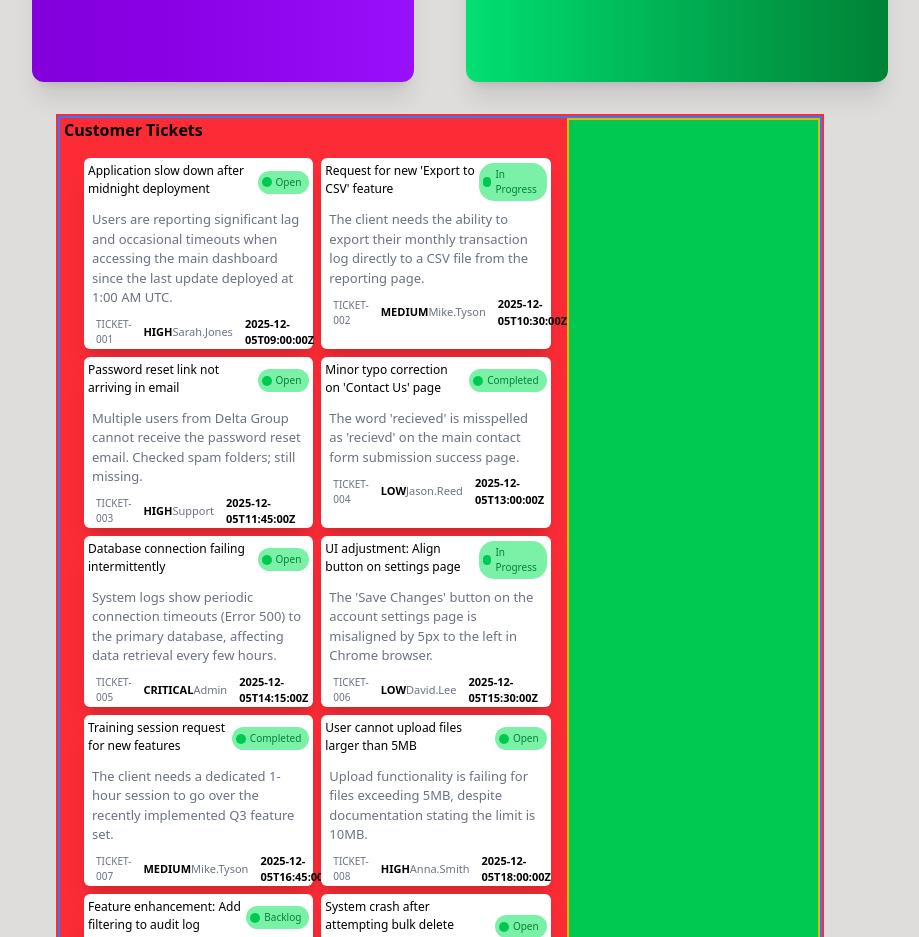
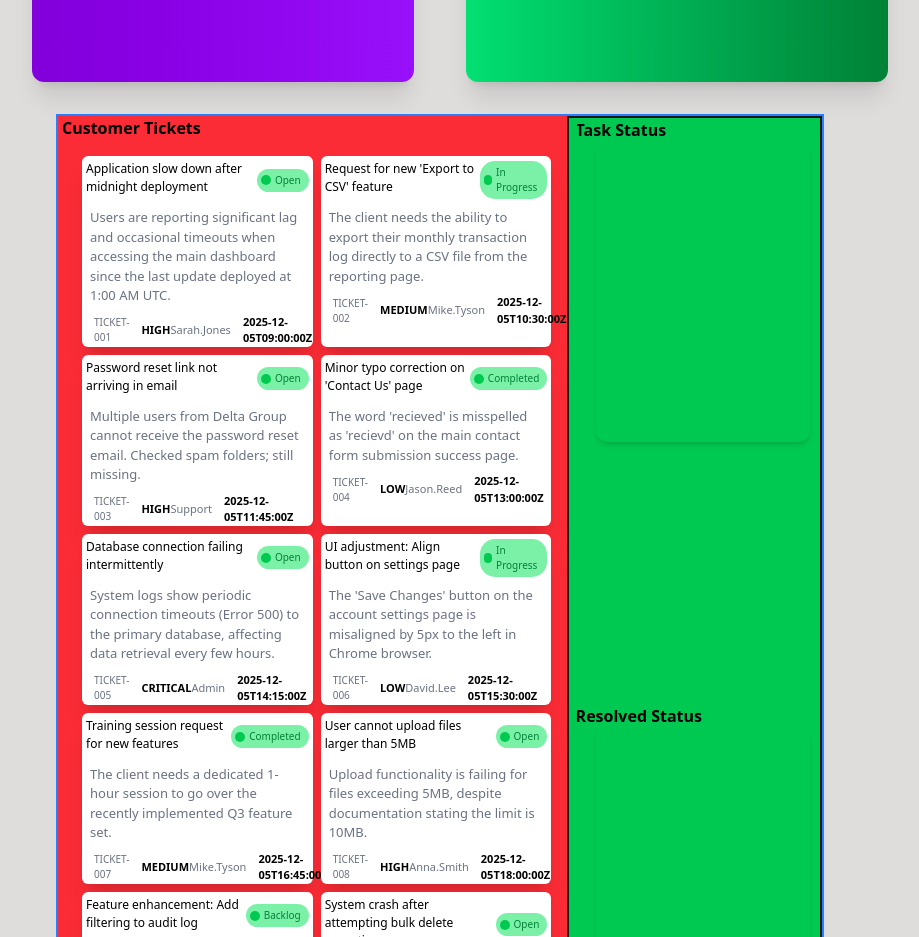
Before and after one commit to fahim-shareear/customer-support-zone, a React (Vite) app: page / in a window 1280 px wide. Shown: the part 275-1212 px from the top of the page, without its empty margins (200-1119 px from the left). Built offline with nearby package versions, Linux system fonts and the light colour scheme.

Commit message:
............

```diff
--- a/src/Componants/Mainbody.jsx
+++ b/src/Componants/Mainbody.jsx
@@ -4,8 +4,10 @@ import Bodycards from './Bodycards';
 const Mainbody = ({ticketPromise}) => {
     const getData = use(ticketPromise);
     return (
-        <div className="border-2 border-red-500 max-w-[60%] mx-auto">
+        <div className="max-w-[60%] mx-auto">
             <div className="grid grid-cols-12 mx-auto border-2 border-blue-500 items-center">
+
+                {/* Left Section */}
                 <div className="bg-red-500 col-span-8 ">
                     <h1 className="text-black font-bold ml-1">Customer Tickets</h1>
                     <div className="ml-2 grid md:grid-cols-2 gap-2  sm:grid-cols-1 p-4">
@@ -14,9 +16,24 @@ const Mainbody = ({ticketPromise}) => {
                         }
                     </div>
                 </div>
-                <div className="border-2 col-span-4 border-yellow-500 bg-green-500 h-full">
+
+                {/* Right Section (Fixed Layout) */}
+                <div className="border-2 col-span-4 bg-green-500 h-full flex flex-col justify-start gap-4">
+
+                    <div className="mx-auto rounded-xl w-[95%] md:h-[95%] sm:h-full sd:w-[100%] overflow-auto">
+                        <h1 className="text-black font-bold">Task Status</h1>
+                        <div className="w-[90%] h-[300px] ml-5 rounded-xl shadow-md">
+                        </div>
+                    </div>
+
+                    <div className="mx-auto rounded-xl w-[95%] md:h-[95%] sm:h-full sd:w-[100%] overflow-auto">
+                        <h1 className="text-black font-bold">Resolved Status</h1>
+                        <div className="w-[90%] h-[300px] ml-5 rounded-xl shadow-md">
+                        </div>
+                    </div>
 
                 </div>
+
             </div>
         </div>
     );
```
